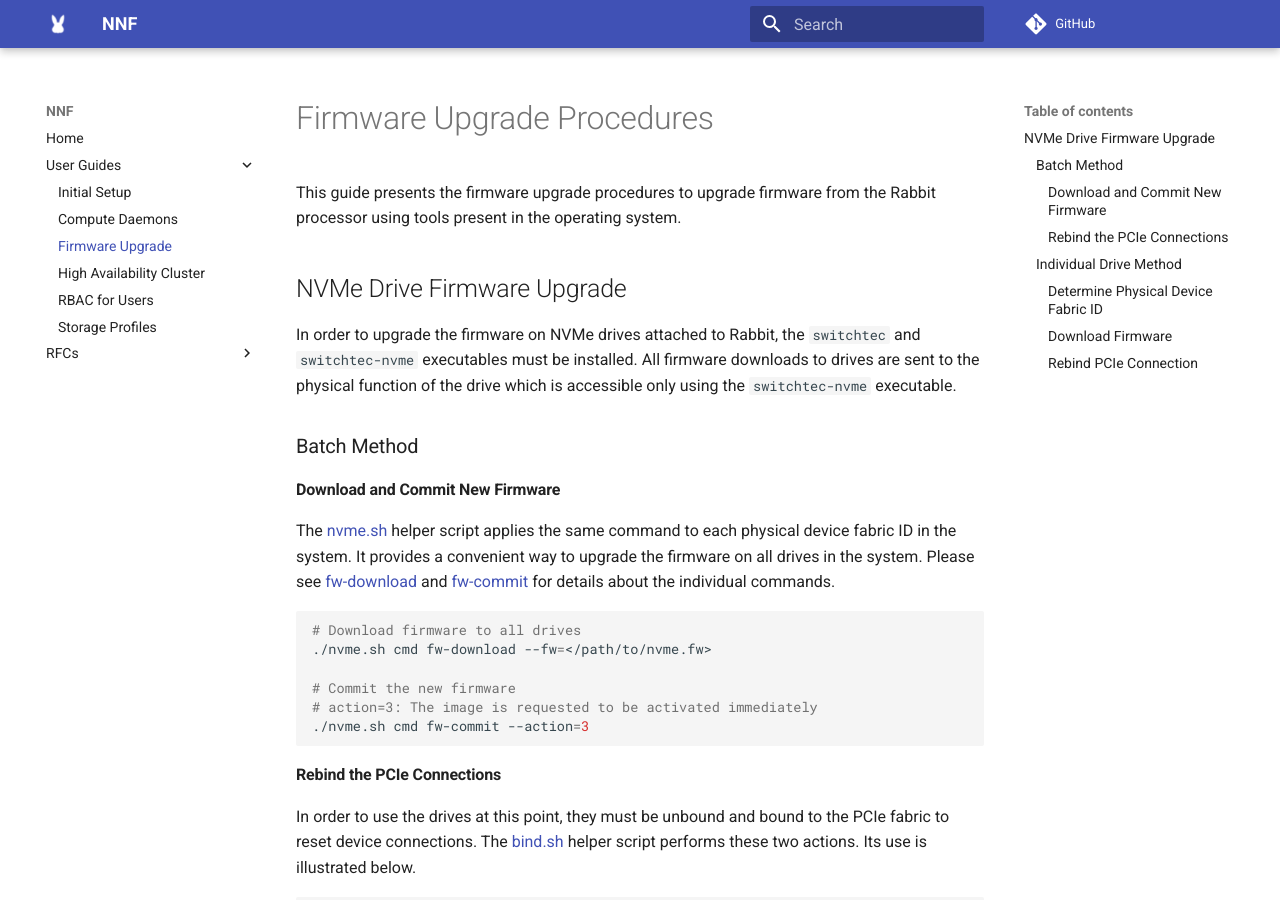
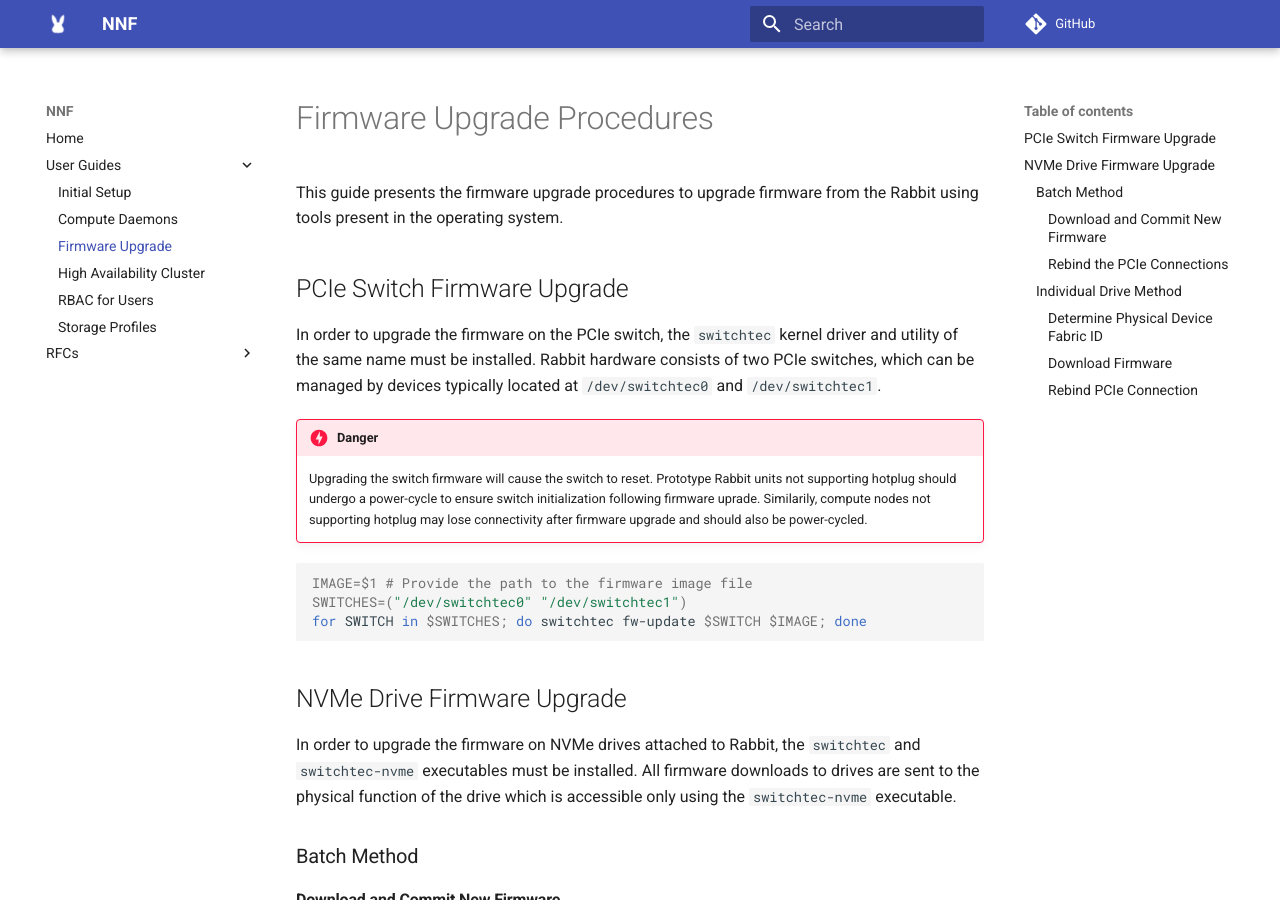
Before and after one commit to NearNodeFlash/NearNodeFlash.github.io, an MkDocs documentation site: the page built from docs/guides/firmware-upgrade/readme.md, in a window 1280 px wide and 900 px high. Built offline with MkDocs 1.6.1 and Material for MkDocs 9.7.7, drawn with Linux system fonts in a browser that asks for light colours; comment, search, counter and statistics services are not loaded.

Commit message:
PCIe Switch Firmware Upgrade
Signed-off-by: Nate Thornton <nate.thornton@hpe.com>

````diff
--- a/docs/guides/firmware-upgrade/readme.md
+++ b/docs/guides/firmware-upgrade/readme.md
@@ -1,11 +1,25 @@
 ---
-authors: Tony Floeder <anthony.floeder@hpe.com>
+authors: Tony Floeder <anthony.floeder@hpe.com>, Nate Thornton <nate.thornton@hpe.com>
 categories: setup
 ---
 
 # Firmware Upgrade Procedures
 
-This guide presents the firmware upgrade procedures to upgrade firmware from the Rabbit processor using tools present in the operating system.
+This guide presents the firmware upgrade procedures to upgrade firmware from the Rabbit using tools present in the operating system.
+
+## PCIe Switch Firmware Upgrade
+
+In order to upgrade the firmware on the PCIe switch, the `switchtec` kernel driver and utility of the same name must be installed. Rabbit hardware consists of two PCIe switches, which can be managed by devices typically located at `/dev/switchtec0` and `/dev/switchtec1`.
+
+!!! danger
+    Upgrading the switch firmware will cause the switch to reset. Prototype Rabbit units not supporting hotplug should undergo a power-cycle to ensure switch initialization following firmware uprade. Similarily, compute nodes not supporting hotplug may lose connectivity after firmware upgrade and should also be power-cycled.
+
+```bash
+IMAGE=$1 # Provide the path to the firmware image file
+SWITCHES=("/dev/switchtec0" "/dev/switchtec1")
+for SWITCH in $SWITCHES; do switchtec fw-update $SWITCH $IMAGE; done
+```
+
 
 ## NVMe Drive Firmware Upgrade
 
````
